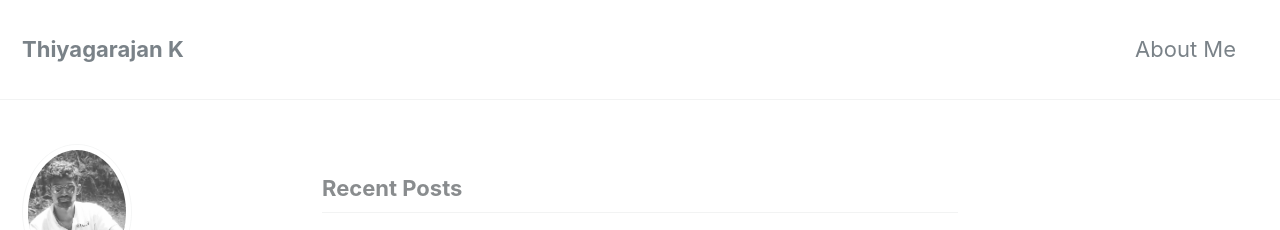
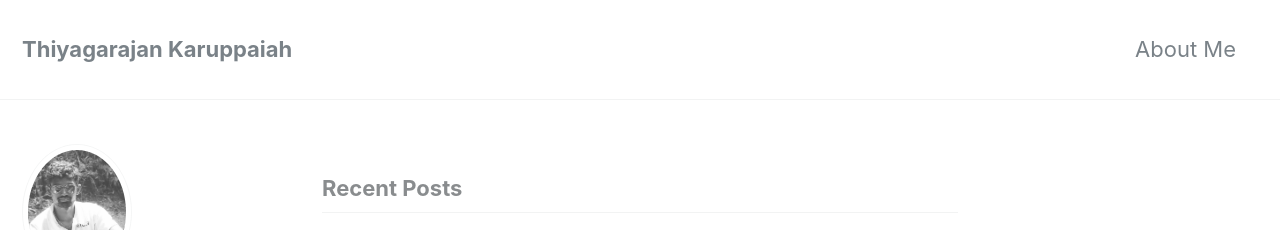
Before and after one commit to thiyaguin/thiyaguin.github.io, a Jekyll site: the page built from index.html, in a window 1280 px wide and 900 px high. Shown: the top 230 px of the window. Built offline with Jekyll 4.4.1, drawn with Linux system fonts in a browser that asks for light colours; nearby versions of some CDN libraries; the list of posts is cut into pages by our own code.

Commit message:
Update Site name

```diff
--- a/_config.yml
+++ b/_config.yml
@@ -16,7 +16,7 @@ minimal_mistakes_skin    : "default" # "air", "aqua", "contrast", "dark", "dirt"
 
 # Site Settings
 locale                   : "en-US"
-title                    : "Thiyagarajan K"
+title                    : "Thiyagarajan Karuppaiah"
 title_separator          : "-"
 name                     : "Thiyagarajan K"
 description              : "IT Infrastructure Engineer"
```
